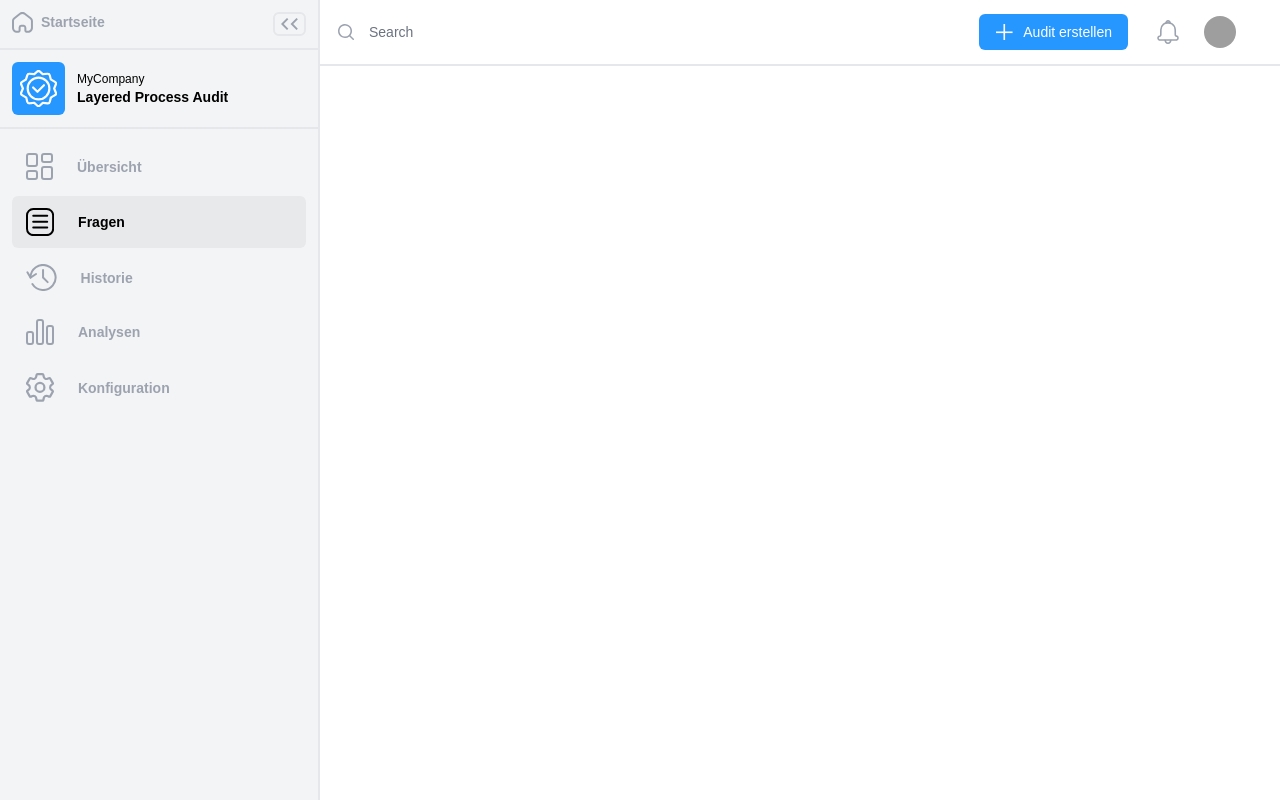
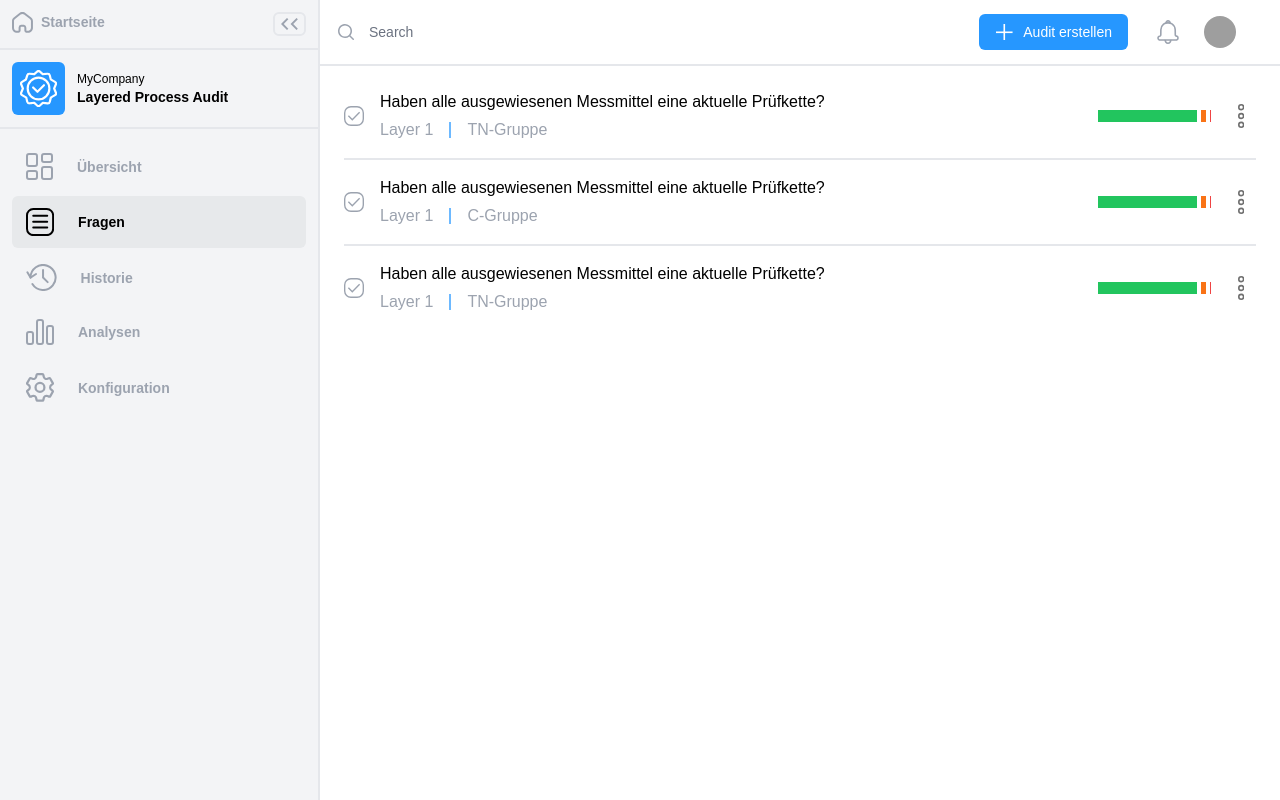
Before and after one commit to Projekt-DataScience/frontend, a Vue app: page /lpa/fragen in a window 1280 px wide. Built offline with nearby package versions, Linux system fonts and the light colour scheme; grey boxes are pictures that could not be loaded; what prettier-plugin-tailwindcss would draw is missing.

Commit message:
Add Question List

```diff
--- /dev/null
+++ b/src/assets/Icons/AppCheckboxIcon.vue
@@ -0,0 +1,27 @@
+<template>
+  <svg
+    xmlns="http://www.w3.org/2000/svg"
+    width="29"
+    height="29"
+    viewBox="0 0 29 29"
+  >
+    <g id="AppCheckboxIcon" transform="translate(-473 -187)">
+      <g
+        id="Rechteck_42"
+        data-name="Rechteck 42"
+        transform="translate(473 187)"
+        class="fill-none stroke-current stroke-2"
+      >
+        <rect width="29" height="29" rx="10" stroke="none" />
+        <rect x="1" y="1" width="27" height="27" rx="9" fill="none" />
+      </g>
+      <path
+        id="Pfad_53"
+        data-name="Pfad 53"
+        d="M4462.057,201.5l5.65,5.65,10.627-10.628"
+        transform="translate(-3982.696 -0.336)"
+        class="fill-none stroke-current stroke-2"
+      />
+    </g>
+  </svg>
+</template>
--- a/src/components/AppItemList.vue
+++ b/src/components/AppItemList.vue
@@ -4,16 +4,21 @@
         class="grid grid-cols-10"
       >
         <div class="col-span-8">
-          <div class="text-md font-base">{{item.name}}</div>
-          <div class="flex items-center text-gray-400 pt-1 font-base">
-            <div v-for="list in item.listItems" :key="list.id">
-              <AppTextWithDividerLine v-bind:isLast="false" :text="list.name" v-if="list.id < item.listItems.length - 1"></AppTextWithDividerLine>
-              <AppTextWithDividerLine v-bind:isLast="true" :text="list.name" v-else></AppTextWithDividerLine>
+          <div class="flex">
+            <div class="flex items-center justify-start"><slot name="wrapperLeft"></slot></div>
+            <div class="flex-initial">
+              <div class="text-md font-base">{{item.name}}</div>
+              <div class="flex items-center text-gray-400 pt-1 font-base">
+                <div v-for="list in item.listItems" :key="list.id">
+                  <AppTextWithDividerLine v-bind:isLast="false" :text="list.name" v-if="list.id < item.listItems.length - 1"></AppTextWithDividerLine>
+                  <AppTextWithDividerLine v-bind:isLast="true" :text="list.name" v-else></AppTextWithDividerLine>
+                </div>
+              </div>
             </div>
           </div>
         </div>
         <div class="col-span-2 flex items-center justify-end">
-          <slot name="listControlls"></slot>
+          <slot name="wrapperRight"></slot>
         </div>
       </div>
       <div
--- /dev/null
+++ b/src/components/AppPageLayout.vue
@@ -0,0 +1,67 @@
+<template>
+    <div class="h-screen">
+         <div class="relative">
+             <div class="fixed w-80 hidden md:inset-y-0 md:flex md:w-80 md:flex-col bg-gray-100 border-r-2 border-gray-200" id="sidebar">
+                 <slot name="sidebar"></slot>
+             </div>
+         </div>
+         <div class="ml-80">
+             <div class="relative">
+                 <div class="border-gray-200 border-b-2 h-18 z-10 fixed bg-white" :style="`width: ${width}px !important;`">
+                     <slot name="header"></slot>
+                 </div>
+             </div>
+
+             <div class="flex pt-18">
+                 <div class="hidden flex-none w-80 h-screen"><slot name="subsidebar"></slot></div>
+                 <div class="flex-auto m-6">
+                     <slot name="content"></slot>
+                 </div>
+             </div>
+         </div>
+    </div>
+     <!--
+     <div class="hidden md:fixed md:inset-y-0 md:flex md:w-80 md:flex-col bg-gray-100 border-r-2 border-gray-200">
+         <slot name="sidebar"></slot>
+     </div>
+
+   <slot name="subsidebar"></slot>
+   <slot name="header"></slot>
+   <slot name="content"></slot>-->
+ </template>
+
+ <script lang="ts">
+ import { ref, defineComponent } from "vue";
+
+ export default defineComponent({
+   name: "AppPageLayout",
+   components: {},
+   data() {
+     return {
+         width: 0,
+     };
+   },
+   mounted(){
+     this.addHeaderResizeListener();
+   },
+   methods: {
+     addHeaderResizeListener(){
+         const element = document.getElementById("sidebar");
+         if(element){
+             const resize = new ResizeObserver(() => {
+                 this.changeHeaderWidth();
+             });
+             resize.observe(element);
+         }
+     },
+     changeHeaderWidth(){
+         const element = document.getElementById("sidebar");
+         let windowWidth = window.innerWidth;
+         if(element instanceof HTMLElement){
+             const calculatedWidth = windowWidth - element.offsetWidth;
+             this.width = calculatedWidth;
+         }
+     }
+   },
+ });
+ </script>
--- a/src/modules/lpa/components/LPAPageLayout.vue
+++ /dev/null
@@ -1,67 +0,0 @@
-<template>
-   <div class="h-screen">
-        <div class="relative">
-            <div class="fixed w-80 hidden md:inset-y-0 md:flex md:w-80 md:flex-col bg-gray-100 border-r-2 border-gray-200" id="sidebar">
-                <slot name="sidebar"></slot>
-            </div>
-        </div>
-        <div class="ml-80">
-            <div class="relative">
-                <div class="border-gray-200 border-b-2 h-18 z-10 fixed bg-white" :style="`width: ${width}px !important;`">
-                    <slot name="header"></slot>
-                </div>
-            </div>
-
-            <div class="flex pt-18">
-                <div class="hidden flex-none w-80 h-screen"><slot name="subsidebar"></slot></div>
-                <div class="flex-auto m-6">
-                    <slot name="content"></slot>
-                </div>
-            </div>
-        </div>
-   </div>
-    <!--
-    <div class="hidden md:fixed md:inset-y-0 md:flex md:w-80 md:flex-col bg-gray-100 border-r-2 border-gray-200">
-        <slot name="sidebar"></slot>
-    </div>
-
-  <slot name="subsidebar"></slot>
-  <slot name="header"></slot>
-  <slot name="content"></slot>-->
-</template>
-
-<script lang="ts">
-import { ref, defineComponent } from "vue";
-
-export default defineComponent({
-  name: "LPAPageLayout",
-  components: {},
-  data() {
-    return {
-        width: 0,
-    };
-  },
-  mounted(){
-    this.addHeaderResizeListener();
-  },
-  methods: {
-    addHeaderResizeListener(){
-        const element = document.getElementById("sidebar");
-        if(element){
-            const resize = new ResizeObserver(() => {
-                this.changeHeaderWidth();
-            });
-            resize.observe(element);
-        }
-    },
-    changeHeaderWidth(){
-        const element = document.getElementById("sidebar");
-        let windowWidth = window.innerWidth;
-        if(element instanceof HTMLElement){
-            const calculatedWidth = windowWidth - element.offsetWidth;
-            this.width = calculatedWidth;
-        }
-    }
-  },
-});
-</script>
--- /dev/null
+++ b/src/modules/lpa/components/LPAQuestionBar.vue
@@ -0,0 +1,65 @@
+<template>
+    <div class="flex h-3 w-28 mr-4 rounded gap-1" id="barChart">
+        <div class="h-3 bg-green-500" :style="`width: ${greenWidth}px !important;`"></div>
+        <div class="h-3 bg-orange-500" :style="`width: ${orangeWidth}px !important;`"></div>
+        <div class="h-3 bg-red-500" :style="`width: ${redWidth}px !important;`"></div>
+    </div>
+</template>
+
+<script lang="ts">
+import { ref, defineComponent } from "vue";
+
+
+export default defineComponent({
+  name: "LPASidebar",
+  components: {
+
+  },
+  props: {
+    green: {
+        type: Number,
+        required: true
+    },
+    orange: {
+        type: Number,
+        required: true
+    },
+    red: {
+        type: Number,
+        required: true
+    },
+  },
+  mounted(){
+    this.calculateWidth();
+  },
+  data() {
+    return {
+      total: 0,
+      greenPercentage: 0,
+      orangePercentage: 0,
+      redPercentage: 0,
+      greenWidth: 0,
+      orangeWidth: 0,
+      redWidth: 0
+    }
+  },
+  methods: {
+    calculateWidth(){
+         const element = document.getElementById("barChart");
+
+         if(element instanceof HTMLElement){
+            this.total = this.green + this.orange + this.red;
+            this.greenPercentage = this.green * this.total / 100;
+            this.orangePercentage = this.orange * this.total / 100;
+            this.redPercentage = this.red * this.total / 100;
+
+            const targetWidth = element.offsetWidth;
+
+            this.greenWidth = 100 * this.greenPercentage / targetWidth;
+            this.orangeWidth = 100 * this.orangePercentage / targetWidth;
+            this.redWidth = 100 * this.redPercentage / targetWidth;
+         }
+     }
+  },
+});
+</script>
--- a/src/modules/lpa/views/LPAConfiguration.vue
+++ b/src/modules/lpa/views/LPAConfiguration.vue
@@ -1,5 +1,5 @@
 <template>
-    <LPAPageLayout>
+    <AppPageLayout>
     <template #sidebar>
       <!-- content for the sidebar slot -->
       <LPASidebar currentPage="LPAConfiguration"></LPASidebar>
@@ -7,20 +7,20 @@
     <template #header>
       <AppSearchAndFilterBar></AppSearchAndFilterBar>
     </template>
-  </LPAPageLayout>
+  </AppPageLayout>
 </template>
 
 <script lang="ts">
 import { defineComponent} from "vue";
 import LPASidebar from "../components/LPASidebar.vue";
-import LPAPageLayout from "../components/LPAPageLayout.vue";
+import AppPageLayout from "../../../components/AppPageLayout.vue";
 import AppSearchAndFilterBar from "../../../components/AppSearchAndFilterBar.vue";
 
 export default defineComponent({
   name: "LPAConfiguration",
   components: {
     LPASidebar,
-    LPAPageLayout,
+    AppPageLayout,
     AppSearchAndFilterBar
   },
   data() {
--- a/src/modules/lpa/views/LPAQuestions.vue
+++ b/src/modules/lpa/views/LPAQuestions.vue
@@ -1,5 +1,5 @@
 <template>
-    <LPAPageLayout>
+  <AppPageLayout>
     <template #sidebar>
       <!-- content for the sidebar slot -->
       <LPASidebar currentPage="LPAQuestions"></LPASidebar>
@@ -7,25 +7,108 @@
     <template #header>
       <AppSearchAndFilterBar></AppSearchAndFilterBar>
     </template>
-  </LPAPageLayout>
+    <template #content>
+      <AppItemList :listItems="questions">
+        <template #wrapperLeft>
+          <AppCheckboxIcon class="h-5 w-full text-gray-400 mr-4"></AppCheckboxIcon>
+        </template>
+        <template #wrapperRight>
+          <LPAQuestionBar :green="questions[0].statistics.green" :orange="questions[0].statistics.orange" :red="questions[0].statistics.red"></LPAQuestionBar>
+          <AppButtonOption v-bind:isVertical="false"></AppButtonOption>
+        </template>
+      </AppItemList>
+    </template>
+  </AppPageLayout>
 </template>
 
 <script lang="ts">
-import { defineComponent} from "vue";
+import { defineComponent } from "vue";
 import LPASidebar from "../components/LPASidebar.vue";
-import LPAPageLayout from "../components/LPAPageLayout.vue";
+import AppPageLayout from "../../../components/AppPageLayout.vue";
 import AppSearchAndFilterBar from "../../../components/AppSearchAndFilterBar.vue";
+import AppItemList from "../../../components/AppItemList.vue";
+import AppButtonOption from "../../../components/AppButtonOption.vue";
+import AppCheckboxIcon from "../../../assets/Icons/AppCheckboxIcon.vue";
+import LPAQuestionBar from "../components/LPAQuestionBar.vue";
 
 export default defineComponent({
   name: "LPAQuestions",
   components: {
     LPASidebar,
-    LPAPageLayout,
-    AppSearchAndFilterBar
+    AppPageLayout,
+    AppSearchAndFilterBar,
+    AppItemList,
+    AppButtonOption,
+    AppCheckboxIcon,
+    LPAQuestionBar
   },
   data() {
     return {
-
+      questions: [
+        {
+          id: 0,
+          name: "Haben alle ausgewiesenen Messmittel eine aktuelle Prüfkette?",
+          listItems: [
+            {
+              id: 0,
+              type: "normal",
+              name: "Layer 1"
+            },
+            {
+              id: 1,
+              type: "normal",
+              name: "TN-Gruppe"
+            }
+          ],
+          statistics: {
+            green: 1000,
+            orange: 50,
+            red: 1,
+          }
+        },
+        {
+          id: 1,
+          name: "Haben alle ausgewiesenen Messmittel eine aktuelle Prüfkette?",
+          listItems: [
+            {
+              id: 0,
+              type: "normal",
+              name: "Layer 1"
+            },
+            {
+              id: 1,
+              type: "normal",
+              name: "C-Gruppe"
+            }
+          ],
+          statistics: {
+            green: 244,
+            orange: 23,
+            red: 2,
+          }
+        },
+        {
+          id: 2,
+          name: "Haben alle ausgewiesenen Messmittel eine aktuelle Prüfkette?",
+          listItems: [
+            {
+              id: 0,
+              type: "normal",
+              name: "Layer 1"
+            },
+            {
+              id: 1,
+              type: "normal",
+              name: "TN-Gruppe"
+            }
+          ],
+          statistics: {
+            green: 244,
+            orange: 23,
+            red: 2,
+          }
+        }
+      ],
     };
   },
 });
```
Also changed, not shown: src/modules/lpa/views/LPAAnalytics.vue (+4 -4 lines), src/modules/lpa/views/LPADashboard.vue (+6 -6 lines), src/modules/lpa/views/LPAHistory.vue (+4 -4 lines), src/assets/Icons/AppCheckboxIcon.svg (added).
